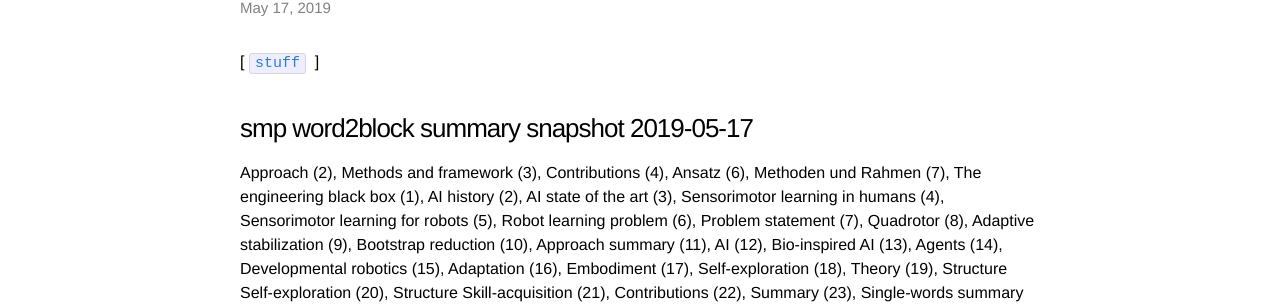
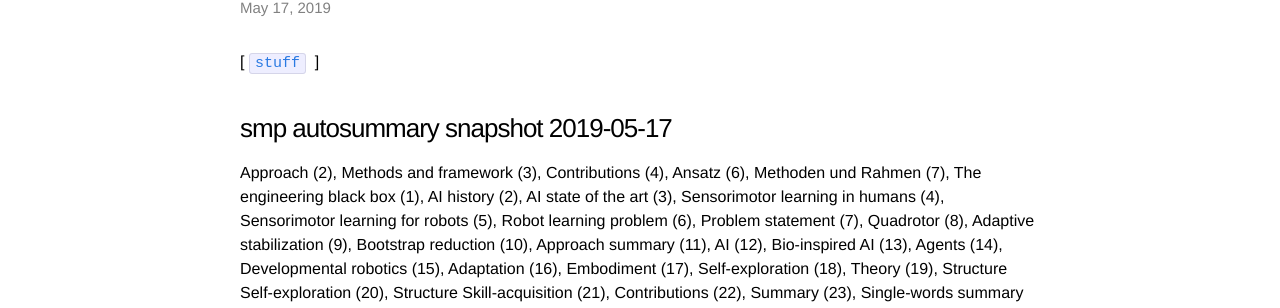
Before and after one commit to x75/x75.github.io, a Jekyll site: the page built from _posts/2019-05-17-smp-block-sequence.md, in a window 1280 px wide. Shown: the part 152-460 px from the top of the page. Built offline with Jekyll 4.4.1, drawn with Linux system fonts in a browser that asks for light colours; comment, search, counter and statistics services are not loaded.

Commit message:
minor mods

```diff
--- a/_posts/2019-05-17-smp-block-sequence.md
+++ b/_posts/2019-05-17-smp-block-sequence.md
@@ -5,7 +5,7 @@ comments: true
 tags: stuff
 ---
 
-### smp word2block summary snapshot 2019-05-17
+### smp autosummary snapshot 2019-05-17
 
 Approach (2), Methods and framework (3), Contributions (4), Ansatz
 (6), Methoden und Rahmen (7), The engineering black box (1), AI
```
Also changed, not shown: _posts/2018-11-07-Oswald-Berthold-music-works.md (+14 -2 lines).
